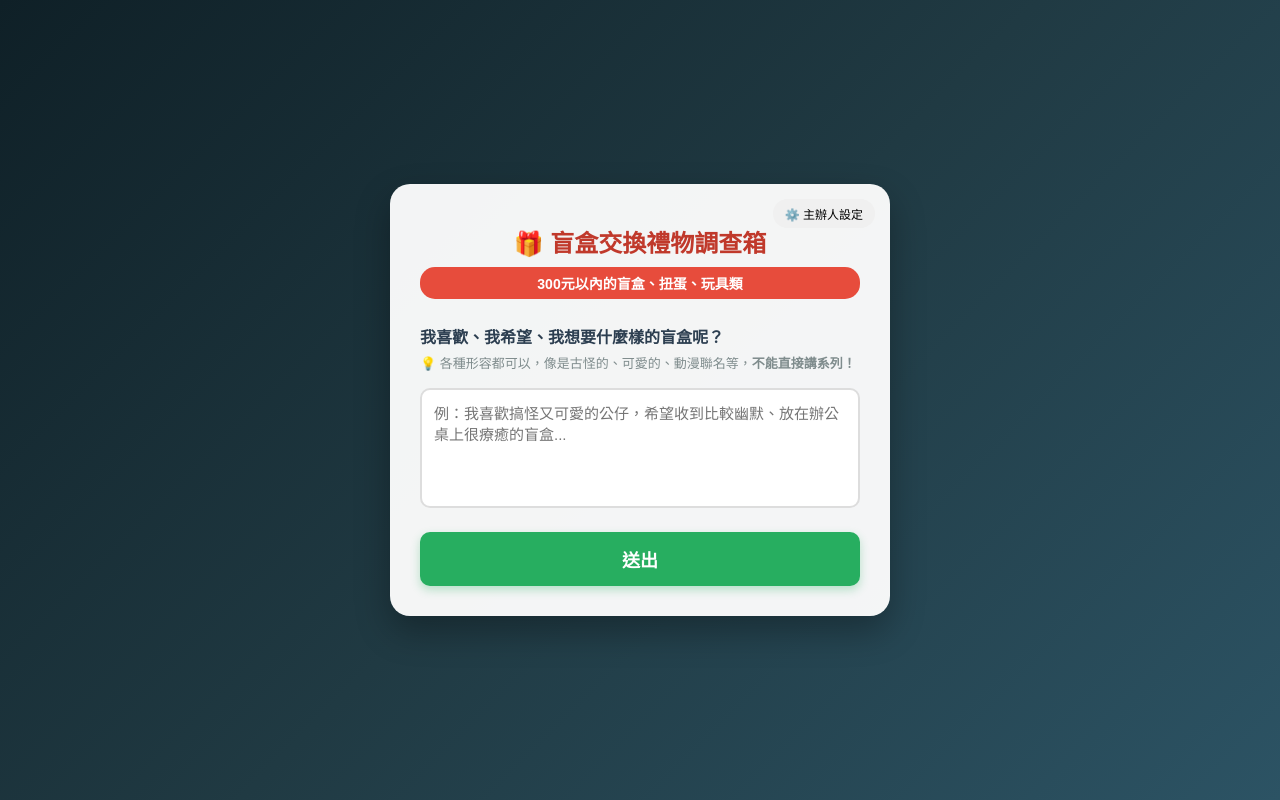
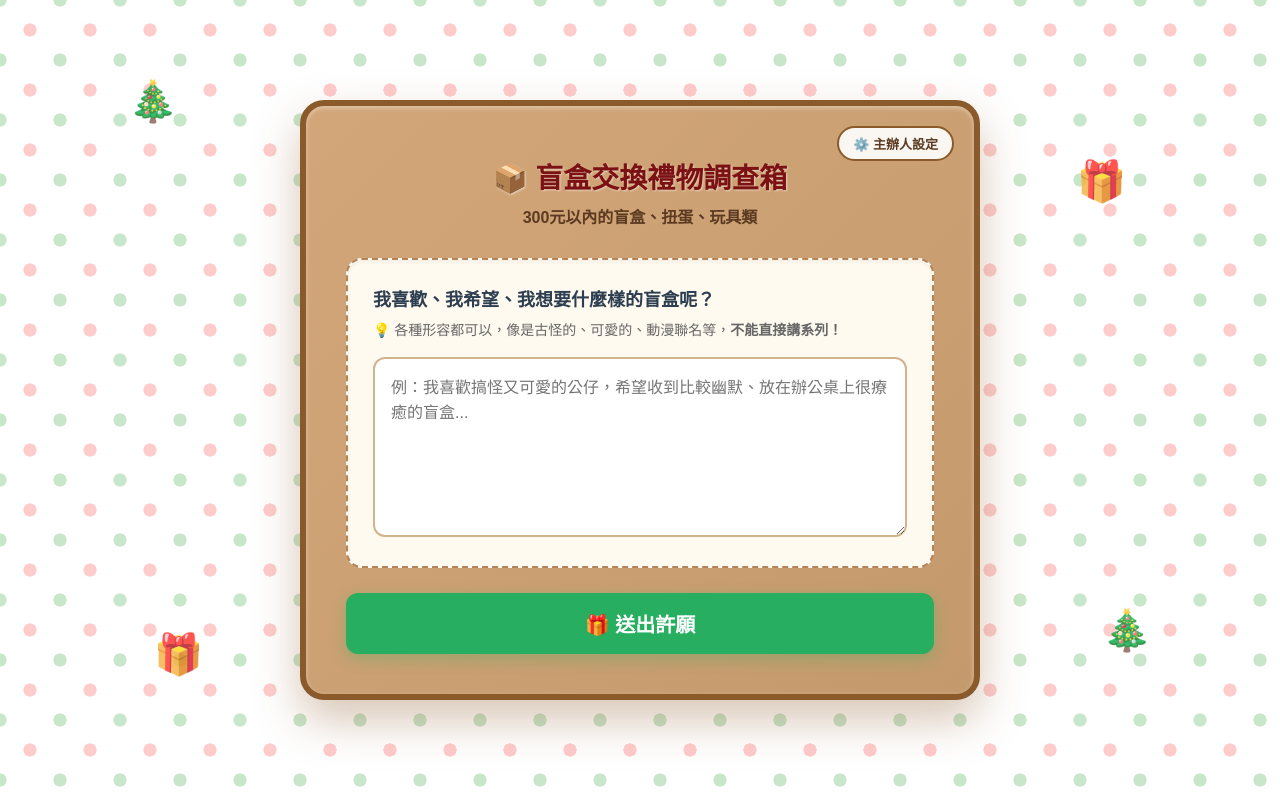
Before and after one commit to royhuang515/Xmax-Excha, a plain HTML site: page index.html in a window 1280 px wide. Drawn offline with Linux system fonts and the light colour scheme.

Commit message:
Revamp index.html for festive design and UX improvements
Updated styles and elements for a festive theme, including background changes and button adjustments. Enhanced modal and textarea styles for better user experience.

```diff
--- a/index.html
+++ b/index.html
@@ -12,100 +12,153 @@
       font-family: 'PingFang TC', 'Microsoft JhengHei', sans-serif;
     }
     body {
-      background: linear-gradient(135deg, #0f2027, #203a43, #2c5364);
+      /* 全白背景，加入聖誕裝飾圖案點綴 */
+      background-color: #ffffff;
+      background-image:
+        radial-gradient(#ffcccc 15%, transparent 16%),
+        radial-gradient(#c8e6c9 15%, transparent 16%);
+      background-size: 60px 60px;
+      background-position: 0 0, 30px 30px;
       color: #333;
       min-height: 100vh;
       display: flex;
       justify-content: center;
       align-items: center;
-      padding: 20px;
-    }
-    .card {
-      background: rgba(255, 255, 255, 0.95);
-      border-radius: 20px;
-      box-shadow: 0 15px 35px rgba(0,0,0,0.3);
-      width: 100%;
-      max-width: 500px;
-      padding: 30px;
+      padding: 30px 20px;
       position: relative;
     }
+
+    /* 裝飾用的背景圖案（聖誕樹與禮物盒示意） */
+    .deco-elements {
+      position: absolute;
+      width: 100%;
+      height: 100%;
+      top: 0;
+      left: 0;
+      pointer-events: none;
+      overflow: hidden;
+      z-index: 1;
+    }
+    .deco-item {
+      position: absolute;
+      font-size: 40px;
+      opacity: 0.8;
+      animation: float 3s ease-in-out infinite alternate;
+    }
+    @keyframes float {
+      0% { transform: translateY(0px); }
+      100% { transform: translateY(-8px); }
+    }
+
+    /* 調查箱木頭質感主框體 */
+    .card {
+      background: #deb887; /* 溫暖的木頭基底色 */
+      background-image: linear-gradient(135deg, #d2a679 0%, #c49a6c 100%);
+      border: 6px solid #8b5a2b; /* 深木色邊框 */
+      border-radius: 24px;
+      box-shadow: 0 20px 45px rgba(139, 90, 43, 0.35), inset 0 2px 5px rgba(255,255,255,0.4);
+      width: 100%;
+      max-width: 680px;
+      padding: 40px;
+      position: relative;
+      z-index: 2;
+    }
+
     .settings-btn {
       position: absolute;
-      top: 15px;
-      right: 15px;
-      background: #f0f0f0;
-      border: none;
+      top: 20px;
+      right: 20px;
+      background: rgba(255, 255, 255, 0.9);
+      border: 2px solid #8b5a2b;
       border-radius: 20px;
-      padding: 6px 12px;
-      font-size: 12px;
+      padding: 6px 14px;
+      font-size: 13px;
       cursor: pointer;
       transition: 0.2s;
+      font-weight: bold;
+      color: #5c3a21;
     }
     .settings-btn:hover {
-      background: #e0e0e0;
+      background: #fff;
     }
+
     h1 {
-      color: #c0392b;
-      font-size: 24px;
+      color: #7b1113; /* 沉穩的聖誕紅 */
+      font-size: 28px;
       text-align: center;
       margin-top: 10px;
       margin-bottom: 8px;
+      text-shadow: 1px 1px 2px rgba(255,255,255,0.5);
     }
+
+    /* 子標題：無底色，乾淨俐落 */
     .subtitle {
-      background: #e74c3c;
-      color: white;
+      color: #5c3a21;
       text-align: center;
-      padding: 6px 12px;
-      border-radius: 15px;
-      font-size: 14px;
-      font-weight: bold;
-      margin-bottom: 25px;
-      display: inline-block;
-      width: 100%;
-    }
-    .question-title {
       font-size: 16px;
       font-weight: bold;
+      margin-bottom: 30px;
+    }
+
+    /* 內文填寫區塊改用柔和的米白色內襯，營造箱內紙條感 */
+    .inner-box {
+      background: #fffaf0;
+      border: 2px dashed #b5835a;
+      border-radius: 16px;
+      padding: 25px;
+      box-shadow: inset 0 2px 4px rgba(0,0,0,0.05);
+    }
+
+    .question-title {
+      font-size: 18px;
+      font-weight: bold;
       color: #2c3e50;
-      margin-bottom: 6px;
+      margin-bottom: 8px;
     }
     .sub-desc {
-      font-size: 13px;
-      color: #7f8c8d;
+      font-size: 14px;
+      color: #666;
+      line-height: 1.6;
       margin-bottom: 15px;
-      line-height: 1.5;
     }
+
     textarea {
       width: 100%;
-      height: 120px;
-      padding: 12px;
-      border: 2px solid #ddd;
-      border-radius: 10px;
-      font-size: 15px;
-      resize: none;
+      height: 180px;
+      padding: 16px;
+      border: 2px solid #d2b48c;
+      border-radius: 12px;
+      font-size: 16px;
+      resize: vertical;
       outline: none;
       transition: 0.3s;
+      line-height: 1.6;
+      background: #ffffff;
     }
     textarea:focus {
       border-color: #27ae60;
+      box-shadow: 0 0 8px rgba(39, 174, 96, 0.2);
     }
+
     .btn-submit {
-      margin-top: 20px;
+      margin-top: 25px;
       width: 100%;
-      padding: 14px;
+      padding: 16px;
       background: #27ae60;
       color: white;
       border: none;
-      border-radius: 10px;
-      font-size: 18px;
+      border-radius: 12px;
+      font-size: 20px;
       font-weight: bold;
       cursor: pointer;
-      box-shadow: 0 4px 10px rgba(39, 174, 96, 0.3);
+      box-shadow: 0 5px 15px rgba(39, 174, 96, 0.3);
       transition: 0.2s;
     }
     .btn-submit:hover {
       background: #219150;
+      transform: translateY(-1px);
     }
+
     /* 彈窗樣式 */
     .modal {
       display: none;
@@ -114,51 +167,64 @@
       background: rgba(0,0,0,0.5);
       justify-content: center;
       align-items: center;
+      z-index: 100;
     }
     .modal-content {
       background: white;
-      padding: 25px;
-      border-radius: 15px;
+      padding: 30px;
+      border-radius: 16px;
       width: 90%;
-      max-width: 400px;
+      max-width: 450px;
     }
     .modal-content input {
       width: 100%;
-      padding: 10px;
+      padding: 12px;
       margin: 15px 0;
       border: 1px solid #ccc;
-      border-radius: 5px;
+      border-radius: 8px;
+      font-size: 14px;
     }
   </style>
 </head>
 <body>
 
+  <!-- 背景點綴的聖誕樹與禮物盒 -->
+  <div class="deco-elements">
+    <div class="deco-item" style="top: 10%; left: 10%;">🎄</div>
+    <div class="deco-item" style="top: 20%; right: 12%;">🎁</div>
+    <div class="deco-item" style="bottom: 15%; left: 12%;">🎁</div>
+    <div class="deco-item" style="bottom: 18%; right: 10%;">🎄</div>
+  </div>
+
   <div class="card">
     <button class="settings-btn" onclick="openSettings()">⚙️ 主辦人設定</button>
-    <h1>🎁 盲盒交換禮物調查箱</h1>
+    <h1>📦 盲盒交換禮物調查箱</h1>
     <div class="subtitle">300元以內的盲盒、扭蛋、玩具類</div>
 
-    <div class="question-title">我喜歡、我希望、我想要什麼樣的盲盒呢？</div>
-    <div class="sub-desc">💡 各種形容都可以，像是古怪的、可愛的、動漫聯名等，<strong>不能直接講系列！</strong></div>
+    <div class="inner-box">
+      <div class="question-title">我喜歡、我希望、我想要什麼樣的盲盒呢？</div>
+      <div class="sub-desc">💡 各種形容都可以，像是古怪的、可愛的、動漫聯名等，<strong>不能直接講系列！</strong></div>
 
-    <textarea id="userAnswer" placeholder="例：我喜歡搞怪又可愛的公仔，希望收到比較幽默、放在辦公桌上很療癒的盲盒..."></textarea>
+      <textarea id="userAnswer" placeholder="例：我喜歡搞怪又可愛的公仔，希望收到比較幽默、放在辦公桌上很療癒的盲盒..."></textarea>
+    </div>
 
-    <button class="btn-submit" onclick="submitData()">送出</button>
+    <button class="btn-submit" onclick="submitData()">🎁 送出許願</button>
   </div>
 
   <!-- 設定視窗 -->
   <div class="modal" id="settingsModal">
     <div class="modal-content">
       <h3>⚙️ 主辦人後端設定</h3>
-      <p style="font-size: 12px; color: #666; margin-top: 5px;">請貼上你的 Google Web App URL：</p>
+      <p style="font-size: 13px; color: #666; margin-top: 8px;">請貼上你的 Google Web App URL：</p>
       <input type="text" id="scriptUrlInput" placeholder="https://script.google.com/macros/s/.../exec">
-      <button onclick="saveSettings()" style="padding: 8px 15px; background: #27ae60; color: white; border: none; border-radius: 5px; cursor: pointer;">儲存設定</button>
-      <button onclick="closeSettings()" style="padding: 8px 15px; background: #95a5a6; color: white; border: none; border-radius: 5px; cursor: pointer; margin-left: 5px;">取消</button>
+      <div style="display: flex; gap: 10px; justify-content: flex-end;">
+        <button onclick="closeSettings()" style="padding: 10px 18px; background: #95a5a6; color: white; border: none; border-radius: 6px; cursor: pointer;">取消</button>
+        <button onclick="saveSettings()" style="padding: 10px 18px; background: #27ae60; color: white; border: none; border-radius: 6px; cursor: pointer; font-weight: bold;">儲存設定</button>
+      </div>
     </div>
   </div>
 
   <script>
-    // 打開與關閉設定視窗
     function openSettings() {
       document.getElementById('scriptUrlInput').value = localStorage.getItem('script_url') || '';
       document.getElementById('settingsModal').style.display = 'flex';
@@ -167,7 +233,6 @@
       document.getElementById('settingsModal').style.display = 'none';
     }
 
-    // 儲存 Google Apps Script URL
     function saveSettings() {
       const url = document.getElementById('scriptUrlInput').value.trim();
       if (!url) {
@@ -179,7 +244,6 @@
       closeSettings();
     }
 
-    // 資料送出
     function submitData() {
       const answer = document.getElementById('userAnswer').value.trim();
       const scriptUrl = localStorage.getItem('script_url');
@@ -194,10 +258,9 @@
         return;
       }
 
-      // 發送資料到 Google Apps Script
       fetch(scriptUrl, {
         method: 'POST',
-        mode: 'no-cors', // 避免跨網域限制
+        mode: 'no-cors',
         headers: {
           'Content-Type': 'application/json'
         },
```
